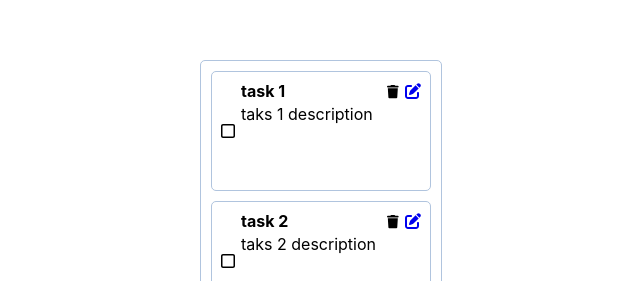
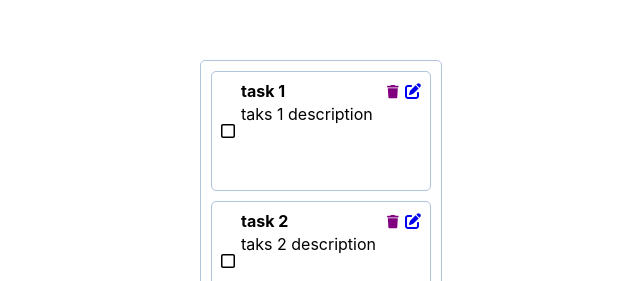
Before and after one commit to Jorge-Pelcastre/todo, a React (Create React App) app: page / in a window 1280 px wide. Shown: the part 178-459 px from the top of the page, without its empty margins (319-959 px from the left). Built offline with nearby package versions, Linux system fonts and the light colour scheme.

Commit message:
feat: task delete confirmation

```diff
--- a/package.json
+++ b/package.json
@@ -16,6 +16,8 @@
     "react-redux": "^8.0.5",
     "react-router-dom": "^6.4.3",
     "react-scripts": "5.0.1",
+    "sweetalert2": "^11.6.14",
+    "sweetalert2-react-content": "^5.0.7",
     "uuid": "^9.0.0",
     "web-vitals": "^2.1.4"
   },
--- a/src/components/Task.jsx
+++ b/src/components/Task.jsx
@@ -1,39 +1,60 @@
 import { useDispatch } from "react-redux";
 import { Link } from "react-router-dom";
-import { FontAwesomeIcon } from '@fortawesome/react-fontawesome';
-import { faEdit, faTrash, faSquareCheck } from '@fortawesome/free-solid-svg-icons';
-import { faSquare } from '@fortawesome/free-regular-svg-icons';
+import Swal from "sweetalert2";
+import withReactContent from "sweetalert2-react-content";
+import { FontAwesomeIcon } from "@fortawesome/react-fontawesome";
+import {
+  faEdit,
+  faTrash,
+  faSquareCheck
+} from "@fortawesome/free-solid-svg-icons";
+import { faSquare } from "@fortawesome/free-regular-svg-icons";
 import { deleteTask } from "../features/tasks/taskSlice";
+
+const reactSwal = withReactContent(Swal);
 
 function Task({ id, title, description, complete }) {
   const dispatch = useDispatch();
 
   const handleDelete = (idTask) => {
+    reactSwal.fire({
+      title: "Are you sure?",
+      text: "You won't be able to revert this!",
+      icon: "warning",
+      showCancelButton: true,
+      confirmButtonColor: "#d33",
+      cancelButtonColor: "purple",
+      confirmButtonText: "Delete"
+    }).then((result) => {
+      if (result.isConfirmed) {
         dispatch(deleteTask(idTask));
+        Swal.fire("Deleted!", "Your file has been deleted.", "success");
       }
+    });
+  };
 
   return (
     <li className="task">
       <div className="task-check">
-                <FontAwesomeIcon icon={complete ? faSquareCheck : faSquare}/>
+        <FontAwesomeIcon icon={complete ? faSquareCheck : faSquare} />
       </div>
       <div className="task-content">
         <div className="task-title">
-                    <strong>
-                        {title}
-                    </strong>
+          <strong>{title}</strong>
           <span>
-                        <button type="button" onClick={() => handleDelete(id)} className="cancel-button">
-                            <FontAwesomeIcon icon={faTrash}/>
+            <button
+              type="button"
+              onClick={() => handleDelete(id)}
+              className="cancel-button"
+            >
+              <FontAwesomeIcon icon={faTrash} style={{color: "purple"}}/>
             </button>
             <Link to={`/${id}/edit`}>
-                            <FontAwesomeIcon icon={faEdit}/>
+              <FontAwesomeIcon icon={faEdit} />
             </Link>
           </span>
         </div>
-                <p className="task-description">
-                    {description}
-                </p>
+        <p className="task-description">{description}</p>
       </div>
     </li>
   );
```
Also changed, not shown: 1 other file (tests, documents, lock files or other folders). Lines whose indentation alone changed are shown as unchanged.
